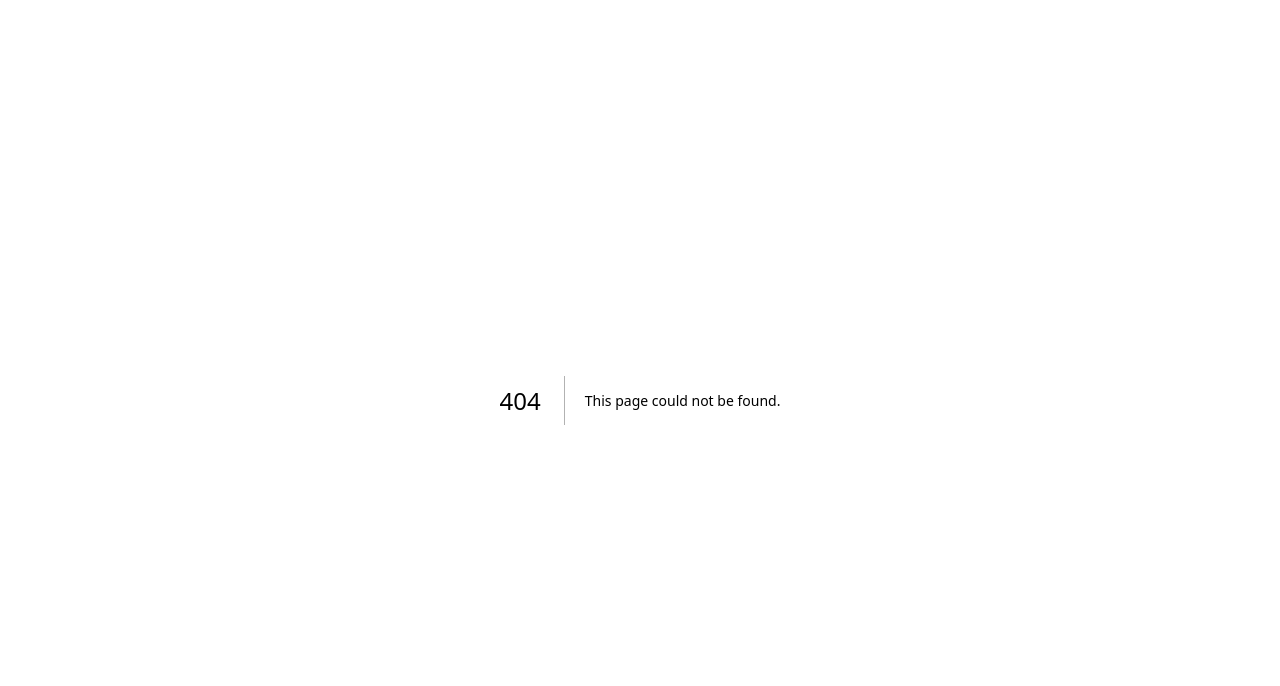
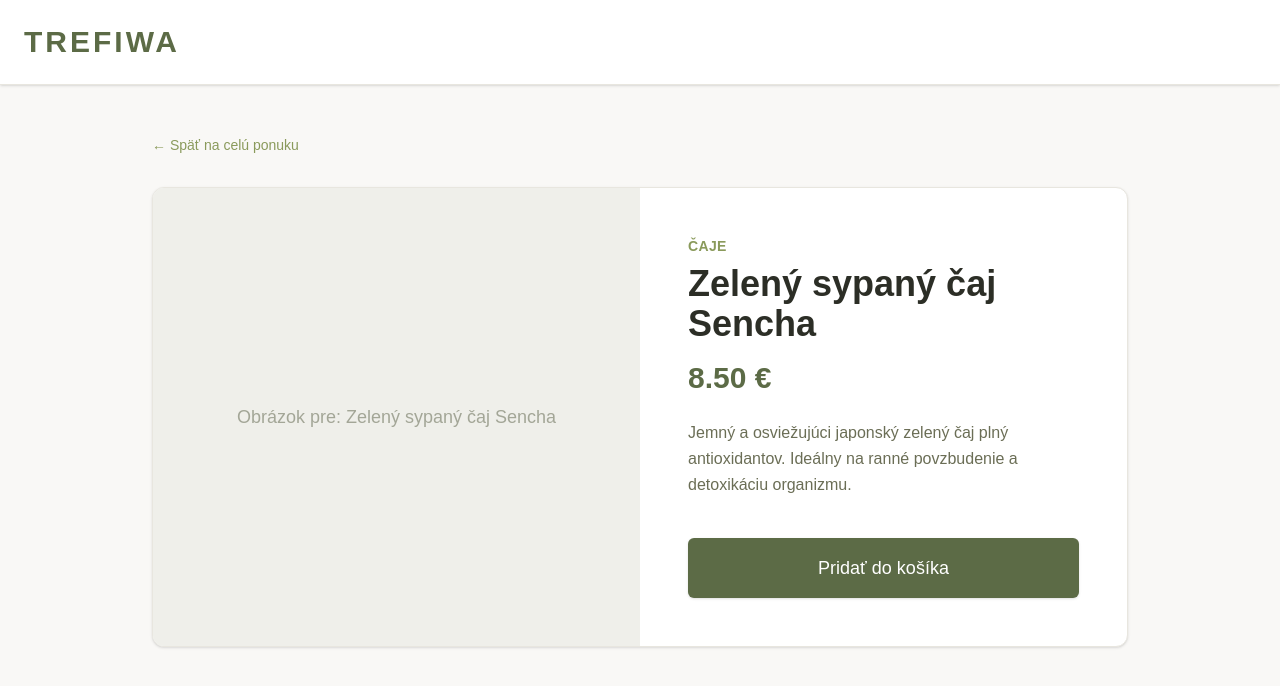
Before and after one commit to eco239672/trefiwa-eshop, a Next.js app: page /produkt/1 in a window 1280 px wide. Before the commit this address had no page. Shown: the top 686 px of the page. Built offline with nearby package versions, Linux system fonts and the light colour scheme.

Commit message:
Pridana detailna stranka pre produkty

```diff
--- a/app/page.tsx
+++ b/app/page.tsx
@@ -1,4 +1,5 @@
 "use client";
+import Link from "next/link";
 import { useState } from "react";
 
 // Zadefinovanie toho, ako vyzerá náš produkt
@@ -64,16 +65,16 @@ export default function Home() {
         {/* Mriežka produktov */}
         <div className="grid grid-cols-1 sm:grid-cols-2 md:grid-cols-3 lg:grid-cols-4 gap-8">
           {products.map((product) => (
-            <div key={product.id} className="bg-white rounded-lg p-5 shadow-sm hover:shadow-md transition-shadow border border-[#E8E6DF] flex flex-col cursor-pointer">
+            <Link href={`/produkt/${product.id}`} key={product.id} className="bg-white rounded-lg p-5 shadow-sm hover:shadow-md transition-shadow border border-[#E8E6DF] flex flex-col cursor-pointer group">
               {/* Zástupný obrázok (placeholder) */}
-              <div className="w-full h-48 bg-[#EFEFEA] rounded-md mb-4 flex items-center justify-center text-[#A3A697]">
+              <div className="w-full h-48 bg-[#EFEFEA] rounded-md mb-4 flex items-center justify-center text-[#A3A697] group-hover:bg-[#E8E6DF] transition-colors">
                 Obrázok produktu
               </div>
 
               <div className="text-xs font-semibold text-[#8A9A5B] mb-1 uppercase tracking-wide">
                 {product.category}
               </div>
-              <h4 className="font-medium text-lg text-[#3D4035] mb-3">
+              <h4 className="font-medium text-lg text-[#3D4035] mb-3 group-hover:text-[#5C6B46] transition-colors">
                 {product.name}
               </h4>
 
@@ -82,13 +83,16 @@ export default function Home() {
 
                 {/* Tlačidlo na pridanie do košíka */}
                 <button
-                  onClick={() => addToCart(product)}
+                  onClick={(e) => {
+                    e.preventDefault(); // Zastaví preklik na detail stránku, ak zákazník klikne iba na tlačidlo
+                    addToCart(product);
+                  }}
                   className="bg-[#F9F8F6] border border-[#D5D3C9] px-3 py-1.5 rounded text-sm hover:bg-[#5C6B46] hover:text-white hover:border-[#5C6B46] transition-all active:scale-95"
                 >
                   Do košíka
                 </button>
               </div>
-            </div>
+            </Link>
           ))}
         </div>
       </section>
--- /dev/null
+++ b/app/produkt/[id]/page.tsx
@@ -0,0 +1,82 @@
+import Link from "next/link";
+
+// Zadefinovanie nášho produktu s novým parametrom "description"
+type Product = {
+  id: number;
+  name: string;
+  price: string;
+  category: string;
+  description: string;
+};
+
+// Testovacie dáta (rovnaké ako na hlavnej stránke, plus popis)
+const products: Product[] = [
+  { id: 1, name: "Zelený sypaný čaj Sencha", price: "8.50 €", category: "Čaje", description: "Jemný a osviežujúci japonský zelený čaj plný antioxidantov. Ideálny na ranné povzbudenie a detoxikáciu organizmu." },
+  { id: 2, name: "Sušené mango bez cukru", price: "5.20 €", category: "Sušené ovocie", description: "Prirodzene sladké plátky prémiového manga, nesírené a bez akéhokoľvek pridaného cukru. Skvelý zdravý snack na cesty." },
+  { id: 3, name: "BIO Mandle natur", price: "12.90 €", category: "Zdravé potraviny", description: "Nelúpané chrumkavé mandle z certifikovaného ekologického poľnohospodárstva. Sú bohaté na zdravé tuky a kvalitné rastlinné bielkoviny." },
+  { id: 4, name: "Harmančekový čaj", price: "4.80 €", category: "Čaje", description: "Upokojujúci bylinný čaj z celých kvetov rumančeka. Výborný na uvoľnenie po náročnom dni a pre pokojný spánok." },
+];
+
+export default function ProductDetail({ params }: { params: { id: string } }) {
+  // Nájdeme produkt podľa ID z URL adresy
+  const product = products.find((p) => p.id.toString() === params.id);
+
+  // Ak niekto zadá neexistujúce ID, ukážeme túto chybovú hlášku
+  if (!product) {
+    return (
+      <div className="min-h-screen flex items-center justify-center bg-[#F9F8F6] text-[#3D4035]">
+        <div className="text-center">
+          <h1 className="text-2xl font-bold mb-4">Produkt nebol nájdený</h1>
+          <Link href="/" className="text-[#5C6B46] underline hover:text-[#4A5738]">Späť na ponuku</Link>
+        </div>
+      </div>
+    );
+  }
+
+  return (
+    <main className="min-h-screen bg-[#F9F8F6] text-[#3D4035]">
+      {/* Hlavička */}
+      <header className="p-6 border-b border-[#E8E6DF] bg-white shadow-sm">
+        <Link href="/" className="text-3xl font-bold tracking-widest text-[#5C6B46] hover:text-[#4A5738] transition-colors">
+          TREFIWA
+        </Link>
+      </header>
+
+      {/* Detail produktu */}
+      <section className="max-w-5xl mx-auto px-6 py-12">
+        <Link href="/" className="inline-flex items-center text-sm font-medium text-[#8A9A5B] hover:text-[#5C6B46] mb-8 transition-colors">
+          &larr; Späť na celú ponuku
+        </Link>
+
+        <div className="bg-white rounded-xl shadow-sm border border-[#E8E6DF] overflow-hidden flex flex-col md:flex-row">
+          {/* Ľavá strana: Obrázok */}
+          <div className="md:w-1/2 bg-[#EFEFEA] min-h-[400px] flex items-center justify-center text-[#A3A697] text-lg">
+            Obrázok pre: {product.name}
+          </div>
+
+          {/* Pravá strana: Informácie a nákup */}
+          <div className="md:w-1/2 p-8 md:p-12 flex flex-col justify-center">
+            <div className="text-sm font-semibold text-[#8A9A5B] mb-2 uppercase tracking-wide">
+              {product.category}
+            </div>
+            <h1 className="text-3xl md:text-4xl font-bold text-[#2C2E26] mb-4">
+              {product.name}
+            </h1>
+            <p className="text-3xl font-semibold text-[#5C6B46] mb-6">
+              {product.price}
+            </p>
+            <p className="text-[#6B6E56] leading-relaxed mb-10">
+              {product.description}
+            </p>
+
+            <div className="mt-auto">
+              <button className="w-full bg-[#5C6B46] text-white py-4 rounded-md font-medium text-lg hover:bg-[#4A5738] transition-colors shadow-sm active:scale-[0.98]">
+                Pridať do košíka
+              </button>
+            </div>
+          </div>
+        </div>
+      </section>
+    </main>
+  );
+}
```
